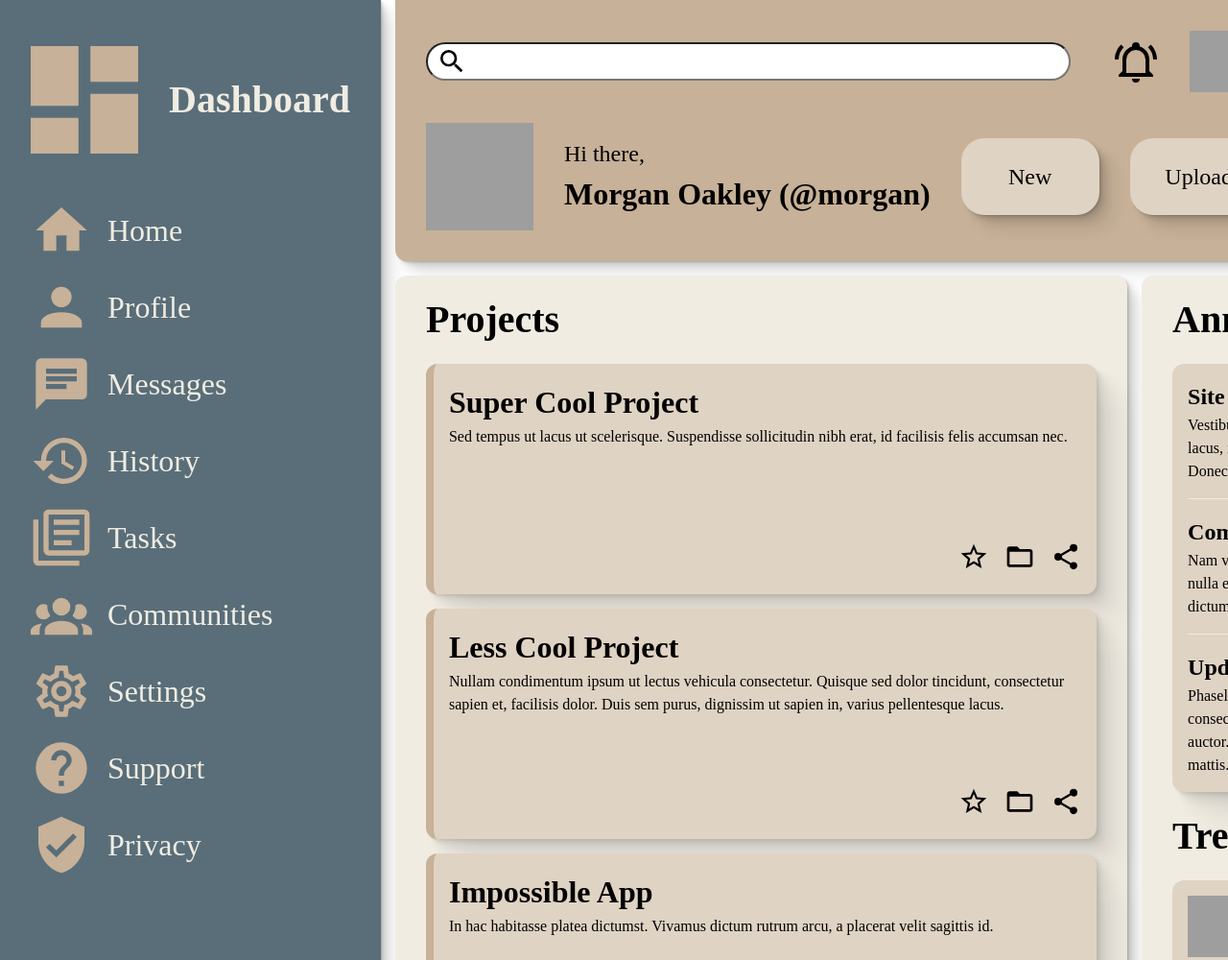
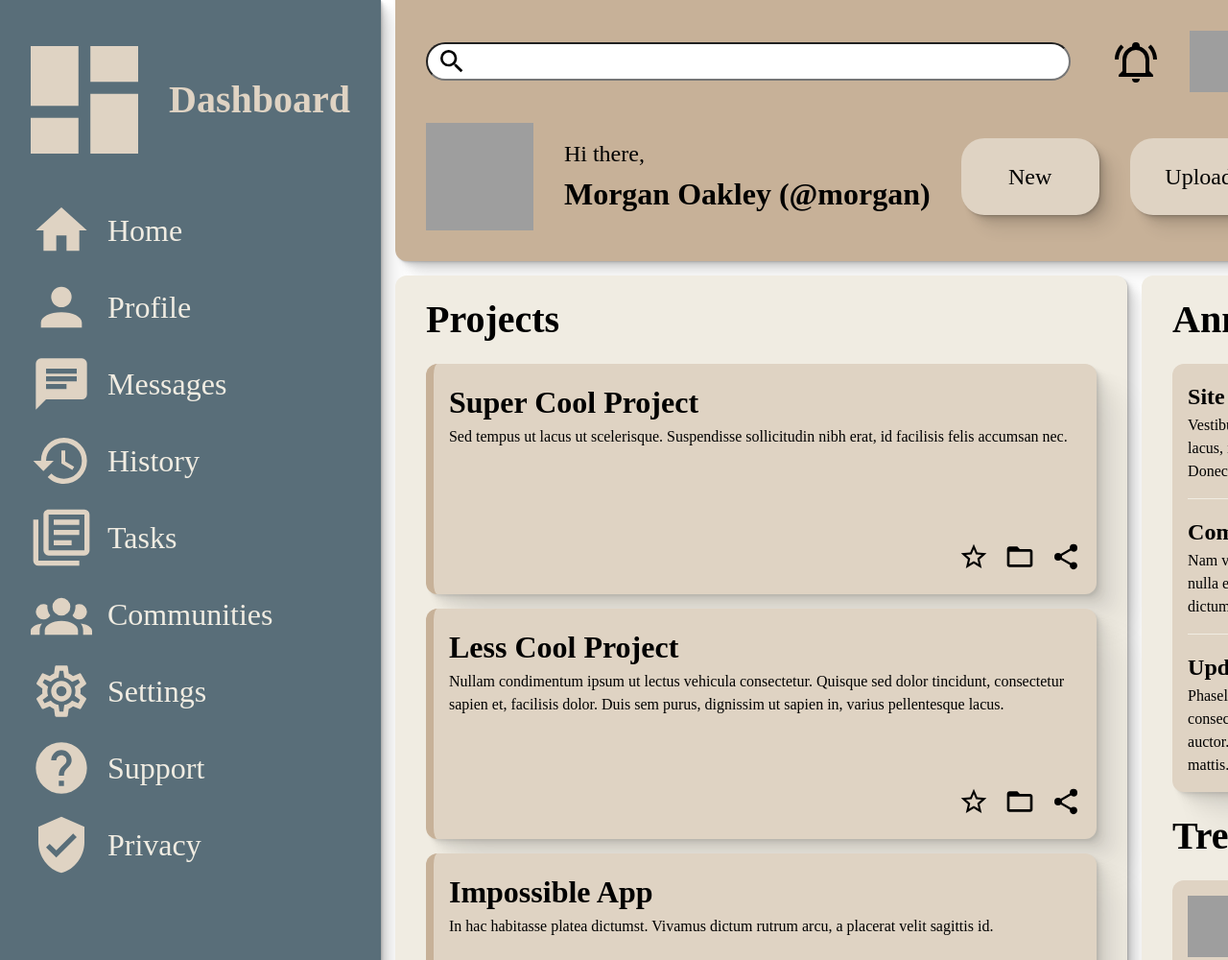
Before and after one commit to JohnJaeger/admin-dashboard, a plain HTML site: page index.html in a window 1280 px wide. Shown: the top 1000 px of the page at 96% size. Drawn offline with Linux system fonts and the light colour scheme; grey boxes are pictures that could not be loaded.

Commit message:
Change coloring of nav elements

```diff
--- a/style.css
+++ b/style.css
@@ -174,7 +174,7 @@ input[type="search"]::-webkit-search-results-decoration {
 }
 
 nav svg{
-    fill: var(--theme-color-3);
+    fill: var(--theme-color-2);
 }
 
 nav .icon-and-text-wrapper{
@@ -187,12 +187,13 @@ nav .icon-and-text-wrapper{
 
 nav > .icon-and-text-wrapper > svg{
     width: 7rem;
-    fill: var(--theme-color-3);
+    fill: var(--theme-color-2);
 }
 
 nav > .icon-and-text-wrapper > h4{
     font-weight: 700;
     margin-left: 2rem;
+    color: var(--theme-color-2);
 }
 
 nav > ul{
```
